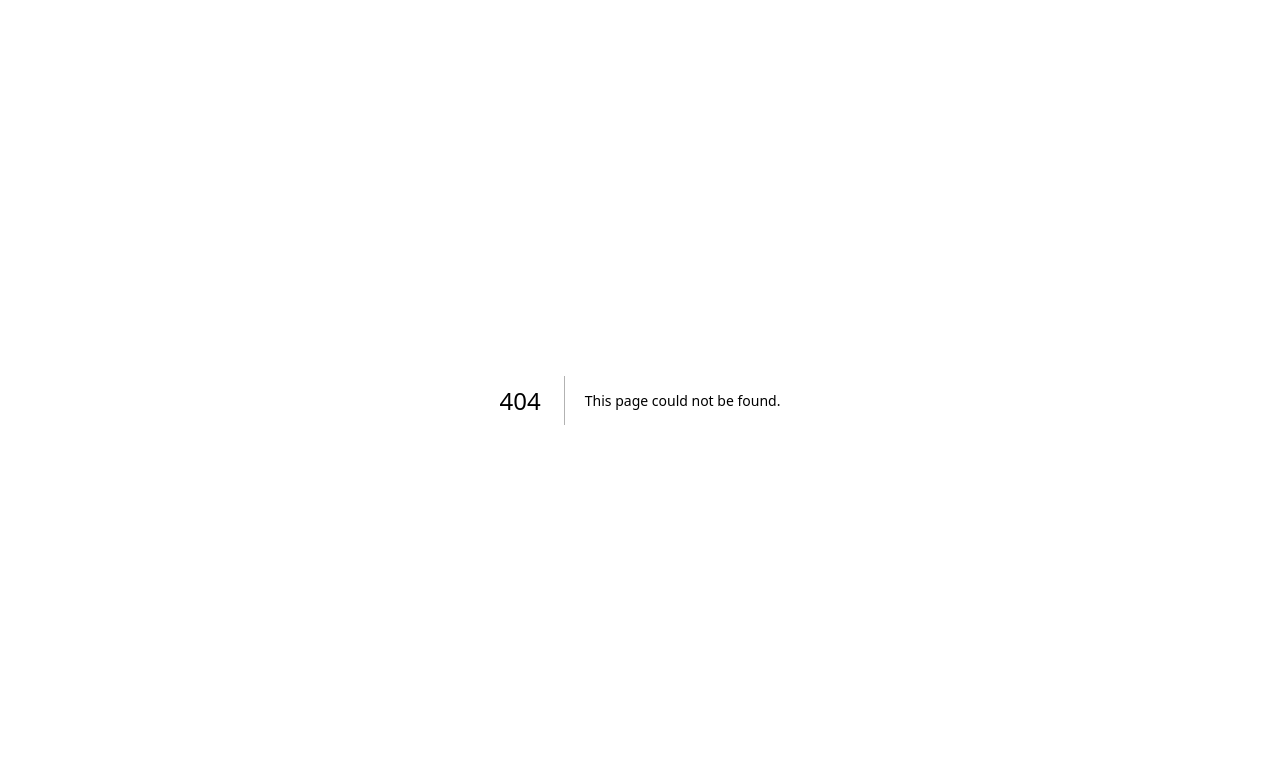
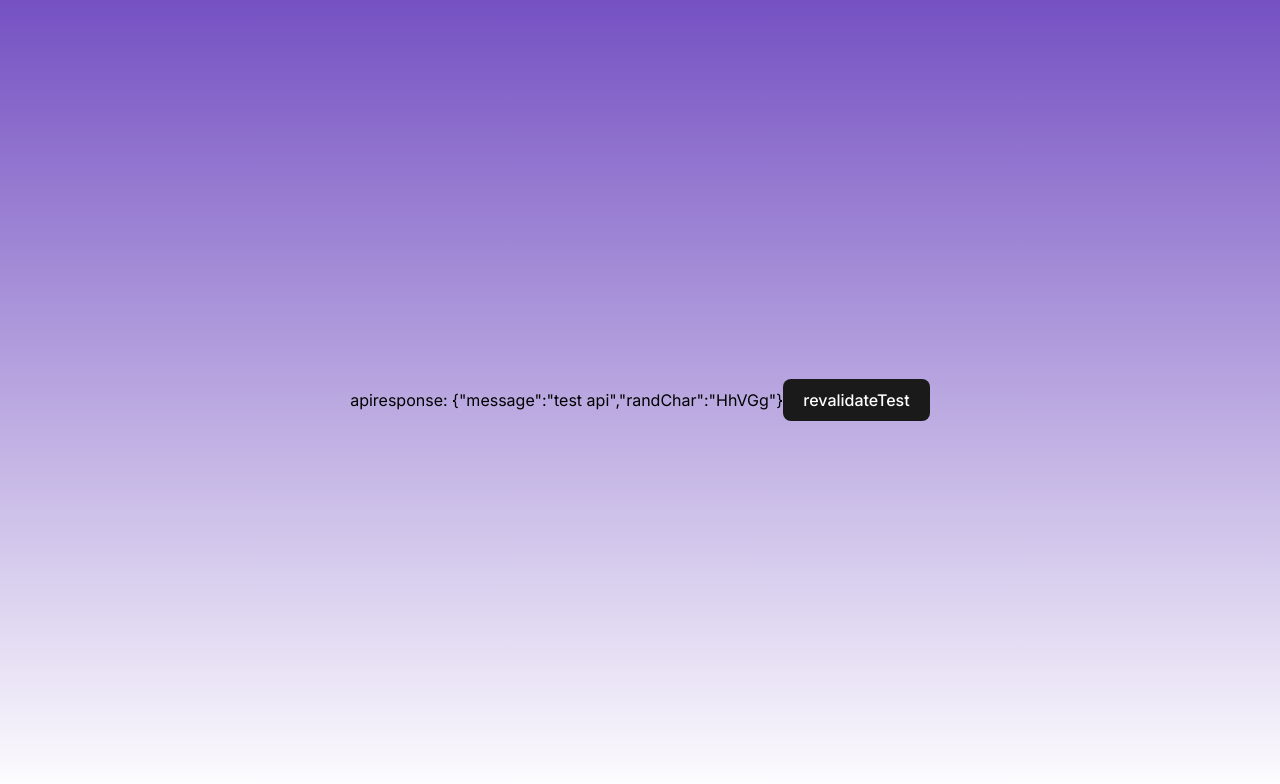
Before and after one commit to takumi-maki/amplify-next-ssr-sample, a Next.js app: page /test in a window 1280 px wide. Before the commit this address had no page. Shown: the top 784 px of the page. Built offline with nearby package versions, Linux system fonts and the light colour scheme.

Commit message:
okajimaさん対応

```diff
--- /dev/null
+++ b/app/api/route.ts
@@ -0,0 +1,6 @@
+import { NextResponse } from 'next/server';
+
+export async function GET(_request: Request) {
+  const chars = "abcdefghijklmnopqrstuvwxyzABCDEFGHIJKLMNOPQRSTUVWXYZ0123456789";
+  return NextResponse.json({ message: "test api", randChar: Array.from({ length: 5 }, () => chars[Math.floor(Math.random() * chars.length)]).join("") });
+}
--- /dev/null
+++ b/app/test/page.tsx
@@ -0,0 +1,16 @@
+import RevalidateTest from "@/components/revalidate";
+
+export default async function Page() {
+  const fuga = await fetch("http://localhost:3000/api", {
+    next: { tags: ["test-revalidate"] },
+  });
+  const resp = await fuga.json();
+  return (
+    <>
+      <div>apiresponse: {JSON.stringify(resp)}</div>
+      <div>
+        <RevalidateTest />
+      </div>
+    </>
+  );
+}
--- /dev/null
+++ b/components/revalidate.tsx
@@ -0,0 +1,13 @@
+"use client";
+
+import { revalidateTest } from "@/lib/action";
+
+export default function RevalidateTest() {
+  return (
+    <div className="text-slate-500">
+      <form action={revalidateTest}>
+        <button>revalidateTest</button>
+      </form>
+    </div>
+  );
+}
--- /dev/null
+++ b/lib/action.ts
@@ -0,0 +1,7 @@
+"use server";
+
+import { revalidateTag } from "next/cache";
+
+export async function revalidateTest() {
+  revalidateTag("test-revalidate");
+}
```
